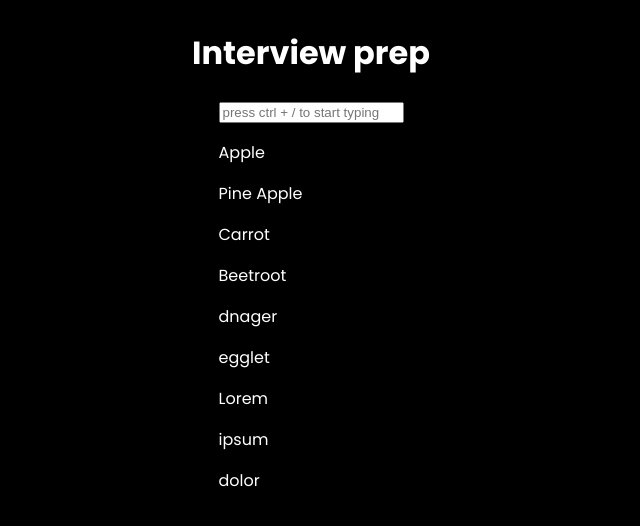
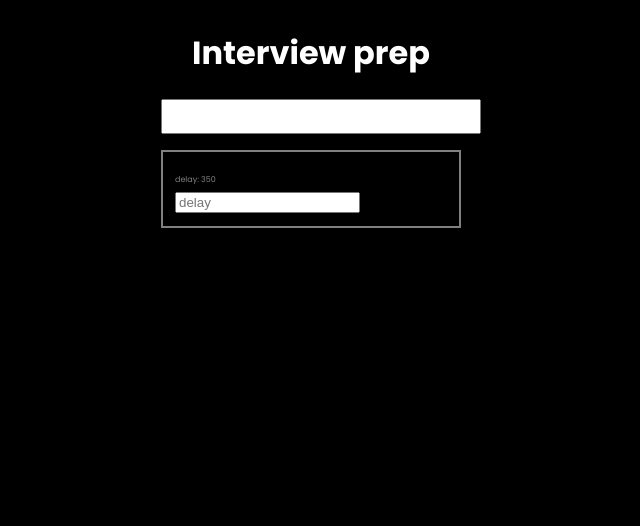
Before and after one commit to naveengitboi/interview_prep, a React (Vite) app: page / in a window 1280 px wide. Shown: the top 526 px of the page, without its empty margins (329-969 px from the left). Built offline with nearby package versions, Linux system fonts and the light colour scheme; the HTML template or start-up script is replaced by a standard one.

Commit message:
done input delay

```diff
--- a/package.json
+++ b/package.json
@@ -11,7 +11,8 @@
   },
   "dependencies": {
     "react": "^18.3.1",
-    "react-dom": "^18.3.1"
+    "react-dom": "^18.3.1",
+    "styled-components": "^6.1.11"
   },
   "devDependencies": {
     "@types/react": "^18.3.3",
--- a/src/App.tsx
+++ b/src/App.tsx
@@ -1,12 +1,15 @@
 import './App.css'
-import Search from './components/Search'
+import InputDelay from './components/InputDelay'
+// import Search from './components/Search'
 
 function App() {
 
   return (
     <div className='app'>
       <h1 className="mainH1">Interview prep</h1>
-      <Search />
+      {/* <Search /> */}
+      <InputDelay />
+
     </div>
 
   )
--- /dev/null
+++ b/src/components/InputDelay.tsx
@@ -0,0 +1,40 @@
+import { ChangeEventHandler, useState } from "react"
+import useDebounce from '../customHooks/useDebounce';
+import styled from 'styled-components'
+
+
+const Header = styled.span`
+  font-size:0.5rem;
+  color:gray;
+
+`
+
+
+
+const InputDelay = (): React.ReactElement => {
+  const [inputVal, setInputVal] = useState('');
+  const [delay, setDelay] = useState(350)
+  const changeHandler = (e): void => {
+    setInputVal(e.target.value)
+  }
+  const debounced = useDebounce(inputVal, delay)
+
+
+
+
+  return (
+    <div style={{ width: '300px' }}>
+      <input type='text' onChange={changeHandler} style={{ width: '100%', padding: '0.5rem ' }} />
+
+      <div style={{ border: '2px solid gray', margin: '1rem 0rem', padding: '0.75rem' }}>
+        <Header>delay: {delay}</Header>
+        <br />
+        <input type='text' placeholder="delay" onChange={(e) => setDelay(+e.target.value)} />
+
+        {debounced}
+      </div>
+    </div >
+  )
+}
+
+export default InputDelay
--- a/src/components/Search.tsx
+++ b/src/components/Search.tsx
@@ -42,7 +42,6 @@ const Search = () => {
     const handler = (e) => {
       if (e.ctrlKey && e.key == '/') {
         inputRef?.current.focus();
-        console.log(inputRef?.current)
       }
     }
 
--- /dev/null
+++ b/src/customHooks/useDebounce.tsx
@@ -0,0 +1,18 @@
+import { useEffect, useState } from "react"
+
+const useDebounce = (initVal: string, delay: number = 300): string => {
+  const [debouncedValue, setDebouncedValue] = useState('');
+
+  useEffect(() => {
+    const timer = setTimeout(() => setDebouncedValue(initVal), delay);
+
+
+    return () => {
+      clearTimeout(timer)
+    }
+  }, [initVal, delay])
+
+  return debouncedValue;
+}
+
+export default useDebounce;
```
Also changed, not shown: 1 other file (tests, documents, lock files or other folders).
